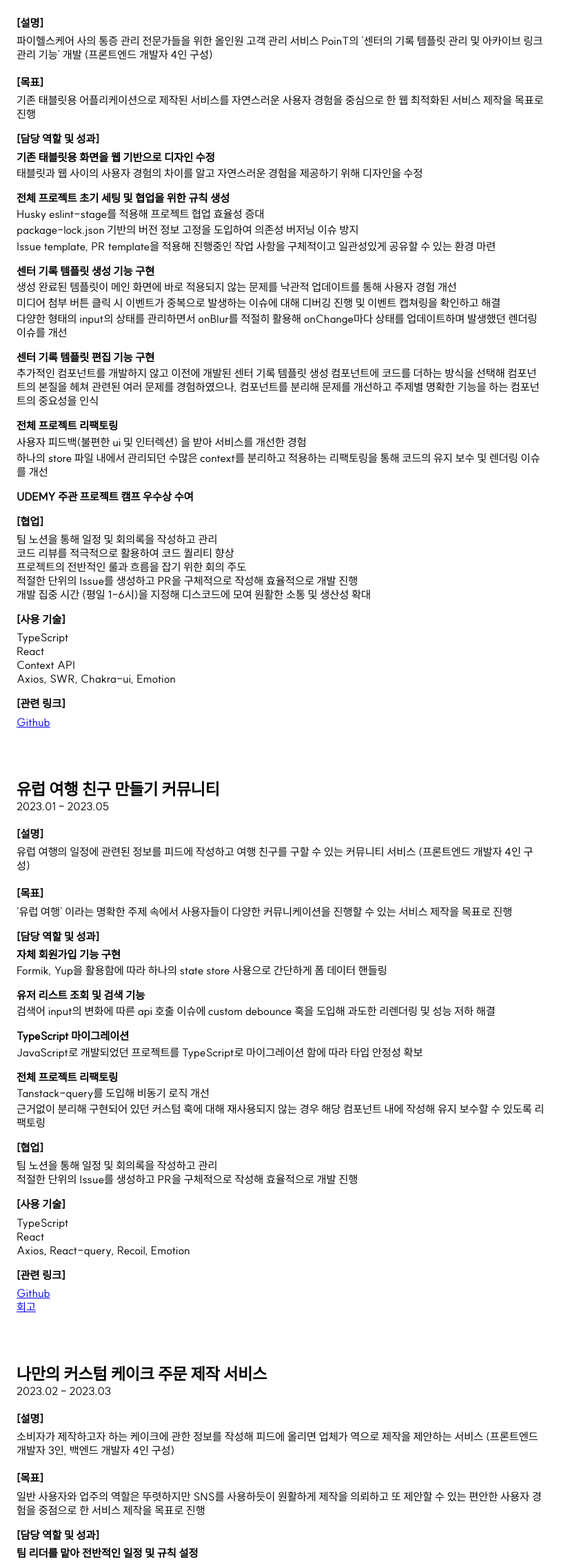
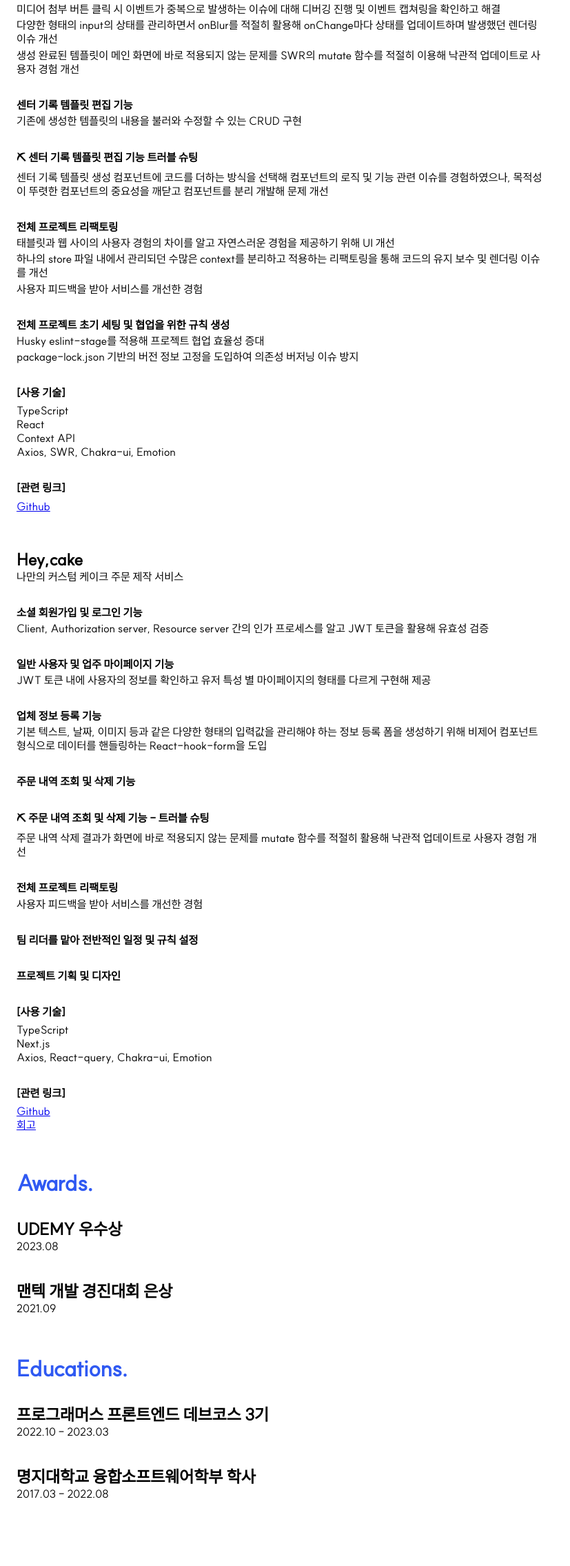
Before and after one commit to Heojiyeon/resume, a Gatsby site: page / in a window 1280 px wide. Shown: the part 529-2800 px from the top of the page at 69% size, without its empty margins (0-827 px from the left). After the commit the page ends 2741 px from the top, so only its background shows below. Built offline with nearby package versions, Linux system fonts and the light colour scheme; Gatsby itself is replaced by a stand-in of ours.

Commit message:
docs: update data

```diff
--- /dev/null
+++ b/src/components/Education/EducationHeader.tsx
@@ -0,0 +1,19 @@
+import React from 'react';
+
+type EducationHeaderProp = {
+  header: {
+    title: string;
+    period: string;
+  };
+};
+
+export default function EducationHeader({ header }: EducationHeaderProp) {
+  const { title, period } = header;
+  return (
+    <div>
+      <h2 style={{ marginBottom: 0 }}>{title}</h2>
+      <div>{period}</div>
+      <br />
+    </div>
+  );
+}
--- /dev/null
+++ b/src/components/Education/index.tsx
@@ -0,0 +1,24 @@
+import React from "react";
+import { FONT_HIGHLIGHT } from "../../utils/constants";
+import { educations } from "../../utils/educationData";
+import EducationHeader from "./EducationHeader";
+
+export default function Education() {
+    return (
+    <div>
+    <h1 style={{ color: FONT_HIGHLIGHT, marginBottom: '2rem' }}>
+      Educations.
+    </h1>
+    {educations.map(education => (
+      <div
+        key={education._id}
+        style={{
+          marginBottom: '1rem',
+        }}
+      >
+        <EducationHeader header={education.header}/>
+      </div>
+    ))}
+  </div>
+    )
+}
--- a/src/components/Experience/index.tsx
+++ b/src/components/Experience/index.tsx
@@ -9,17 +9,16 @@ export default function Experience() {
   return (
     <div>
       <h1 style={{ color: FONT_HIGHLIGHT, marginBottom: '2rem' }}>
-        Other experiences.
+        Awards.
       </h1>
       {experiences.map(experience => (
         <div
           key={experience._id}
           style={{
-            marginBottom: '4rem',
+            marginBottom: '1rem',
           }}
         >
           <ExperienceHeader header={experience.header} />
-          <ExperienceContent content={experience.content} />
         </div>
       ))}
     </div>
--- a/src/components/Project/ProjectContent.tsx
+++ b/src/components/Project/ProjectContent.tsx
@@ -9,47 +9,32 @@ interface Roles {
 type ProjectContentProp = {
   content: {
     description: string;
-    goal: string;
-    roles: Roles[];
-    results: string[];
-    cooperations: string[];
-    stacks: string[];
-    links: {
+     roles: Roles[];
+     cooperations: string[];
+     stacks: string[];
+     links: {
       github: string;
-      review?: string;
+      review?: string | undefined;
     };
   };
 };
 
 export default function ProjectContent({ content }: ProjectContentProp) {
-  const { description, goal, roles, results, cooperations, stacks, links } =
+  const { description, roles, stacks, links } =
     content;
 
   return (
     <div>
       <div>
-        <StyledTitle>[설명]</StyledTitle>
         {description}
       </div>
-      <br />
-      <div>
-        <StyledTitle>[목표]</StyledTitle>
-        {goal}
-      </div>
       <StyledUl>
-        <StyledTitle>[담당 역할 및 성과]</StyledTitle>
         {roles.map((currentRole, idx) => (
           <StyledUl key={roles.length + idx} style={{ fontWeight:'bold', marginBottom: '1rem'}}>{currentRole.role}
             {currentRole.result && currentRole.result.map(currentResult => (
               <li style={{fontWeight: 'normal', listStyle:"none",  marginTop: '0.2rem'}}>{currentResult}</li>
             ))}
           </StyledUl>
-        ))}
-      </StyledUl>
-      <StyledUl>
-        <StyledTitle>[협업]</StyledTitle>
-        {cooperations.map((cooperation, idx) => (
-          <StyledLi key={cooperations.length + idx}>{cooperation}</StyledLi>
         ))}
       </StyledUl>
       <StyledUl>
@@ -81,6 +66,7 @@ const StyledTitle = styled('div')`
 
 const StyledUl = styled('ul')`
   padding: 0;
+  margin-top: 2rem;
 `;
 
 const StyledLi = styled('li')`
--- a/src/components/Project/ProjectHeader.tsx
+++ b/src/components/Project/ProjectHeader.tsx
@@ -8,13 +8,11 @@ type ProjectHeaderProp = {
 };
 
 export default function ProjectHeader({ header }: ProjectHeaderProp) {
-  const { title, period } = header;
+  const { title } = header;
 
   return (
     <div>
       <h2 style={{ marginBottom: 0 }}>{title}</h2>
-      <div>{period}</div>
-      <br />
     </div>
   );
 }
--- a/src/components/Project/index.tsx
+++ b/src/components/Project/index.tsx
@@ -13,7 +13,6 @@ export default function Project() {
         <ProjectContentContainer key={project._id}>
           <ProjectHeader header={project.header} />
           <ProjectContent content={project.content} />
-          <br />
         </ProjectContentContainer>
       ))}
     </>
--- a/src/pages/index.tsx
+++ b/src/pages/index.tsx
@@ -2,10 +2,10 @@ import styled from '@emotion/styled';
 import '@fontsource/gothic-a1';
 import type { HeadFC, PageProps } from 'gatsby';
 import React from 'react';
+import Education from '../components/Education';
 import Experience from '../components/Experience';
 import Header from '../components/Header';
 import Project from '../components/Project';
-import Skill from '../components/Skill';
 import '../styles/global.css';
 
 const IndexPage: React.FC<PageProps> = () => {
@@ -14,7 +14,7 @@ const IndexPage: React.FC<PageProps> = () => {
       <Header />
       <Project />
       <Experience />
-      <Skill />
+      <Education />
     </IndexPageContainer>
   );
 };
--- /dev/null
+++ b/src/utils/educationData.ts
@@ -0,0 +1,18 @@
+const educations = [
+  {
+    _id: 2,
+    header: {
+      title: '프로그래머스 프론트엔드 데브코스 3기',
+      period: '2022.10 - 2023.03',
+    }
+  },
+  {
+    _id: 3,
+    header: {
+      title: '명지대학교 융합소프트웨어학부 학사',
+      period: '2017.03 - 2022.08',
+    }
+  }
+]
+
+export { educations };
--- a/src/utils/experienceData.ts
+++ b/src/utils/experienceData.ts
@@ -2,44 +2,17 @@ const experiences = [
   {
     _id: 0,
     header: {
-      title: '리액트 공식 문서 스터디',
-      period: '2023.05 - 진행중',
-    },
-    content: {
-      description:
-        '리액트의 본질을 알고 활용하기 위해 공식 문서를 읽고 토론하는 스터디 진행 및 흥미롭고 새롭게 알게된 지식을 블로그에 기록',
-      links: {
-        title: '리액트에서 상태를 관리하는 방법에 대해 작성한 글',
-        link: 'https://velog.io/@jiy7107/React-Preserving-and-Resetting-State',
-      },
-    },
+      title: 'UDEMY 우수상',
+      period: '2023.08',
+    }
   },
   {
     _id: 1,
     header: {
-      title: '개발 경진대회 은상 수상',
-      period: '2021.09.01',
-    },
-    content: {
-      description:
-        '유튜브 트렌드 분석 서비스의 프론트엔드 개발자로 공모전에 참여',
-      links: {
-        title: 'Github',
-        link: 'https://github.com/milkymilky0116/Youtube-Trend-Analysis-Project',
-      },
-    },
-  },
-  {
-    _id: 2,
-    header: {
-      title: '명지대학교 융합소프트웨어학부 학사',
-      period: '2017.03 - 2022.08',
-    },
-    content: {
-      description:
-        'Computer Science 전반적인 이론 및 웹 개발 실습, 데이터 베이스 등의 과목을 이수',
-    },
-  },
+      title: '맨텍 개발 경진대회 은상',
+      period: '2021.09',
+    }
+  }
 ];
 
 export { experiences };
--- a/src/utils/headerData.ts
+++ b/src/utils/headerData.ts
@@ -21,7 +21,7 @@ const HeaderContacts = [
 const HeaderIntroduces = [
   {
     _id: 0,
-    subheading: '개발에 정확한 근거를 제시할 수 있도록 노력합니다.',
+    subheading: '개발에 정확한 근거를 제시합니다.',
     description:
       '문제를 정확히 인식하고 최적의 기술을 적용해 서비스를 구현하고자 합니다. 본래 사용하던 기술 외에도 새로운 기술에 대해 두려움 없이 빠르게 습득하며 항상 호기심을 가지고 배우려는 자세를 유지합니다. 공식 문서를 기반으로 기술을 터득하는 것을 중심으로 하되, 동료들과 주기적으로 스터디를 진행하며 기술의 본질을 깨닫고 적재적소에 사용하기 위해 노력합니다.',
   },
--- a/src/utils/projectData.ts
+++ b/src/utils/projectData.ts
@@ -2,51 +2,53 @@ const projects = [
   {
     _id: 0,
     header: {
-      title: '센터 전용 기록 템플릿 및 링크 관리 서비스',
+      title: 'POINT [UDEMY 우수상]',
       period: '2023.07 - 2023.08',
     },
     content: {
-      description: `파이헬스케어 사의 통증 관리 전문가들을 위한 올인원 고객 관리 서비스 PoinT의 '센터의 기록 템플릿 관리 및 아카이브 링크 관리 기능' 개발
-       (프론트엔드 개발자 4인 구성)`,
-      goal: '기존 태블릿용 어플리케이션으로 제작된 서비스를 자연스러운 사용자 경험을 중심으로 한 웹 최적화된 서비스 제작을 목표로 진행',
+      description: `센터 전용 기록 템플릿 및 링크 관리 서비스`,
       roles: [
         {
-          role: '기존 태블릿용 화면을 웹 기반으로 디자인 수정',
+          role: '센터 기록 템플릿 생성 기능',
           result: [
-            '태블릿과 웹 사이의 사용자 경험의 차이를 알고 자연스러운 경험을 제공하기 위해 디자인을 수정'
+            '기본 텍스트, 미디어, 선택형 문항 CRUD 구현',
+            '각 문항의 필수 여부, 이동 기능 및 유효성 검증을 거쳐 템플릿을 생성하는 기능 구현'
+          ]
+        },
+        {
+          role: '⛏ 센터 기록 템플릿 생성 기능 - 트러블 슈팅',
+          result: [
+            '미디어 첨부 버튼 클릭 시 이벤트가 중복으로 발생하는 이슈에 대해 디버깅 진행 및 이벤트 캡쳐링을 확인하고 해결',
+            '다양한 형태의 input의 상태를 관리하면서 onBlur를 적절히 활용해 onChange마다 상태를 업데이트하며 발생했던 렌더링 이슈 개선',
+            '생성 완료된 템플릿이 메인 화면에 바로 적용되지 않는 문제를 SWR의 mutate 함수를 적절히 이용해 낙관적 업데이트로 사용자 경험 개선',
+          ]
+        },
+        {
+          role: '센터 기록 템플릿 편집 기능',
+          result: [
+            '기존에 생성한 템플릿의 내용을 불러와 수정할 수 있는 CRUD 구현',
+          ]
+        },
+        {
+          role: '⛏ 센터 기록 템플릿 편집 기능 트러블 슈팅',
+          result: [
+            '센터 기록 템플릿 생성 컴포넌트에 코드를 더하는 방식을 선택해 컴포넌트의 로직 및 기능 관련 이슈를 경험하였으나, 목적성이 뚜렷한 컴포넌트의 중요성을 깨닫고 컴포넌트를 분리 개발해 문제 개선'
+          ]
+        },
+        {
+          role: '전체 프로젝트 리팩토링',
+          result: [
+            '태블릿과 웹 사이의 사용자 경험의 차이를 알고 자연스러운 경험을 제공하기 위해 UI 개선',
+            '하나의 store 파일 내에서 관리되던 수많은 context를 분리하고 적용하는 리팩토링을 통해 코드의 유지 보수 및 렌더링 이슈를 개선',
+            '사용자 피드백을 받아 서비스를 개선한 경험'
           ]
         },
         {
           role: '전체 프로젝트 초기 세팅 및 협업을 위한 규칙 생성',
           result: [
             'Husky eslint-stage를 적용해 프로젝트 협업 효율성 증대',
-            'package-lock.json 기반의 버전 정보 고정을 도입하여 의존성 버저닝 이슈 방지',
-            'Issue template, PR template을 적용해 진행중인 작업 사항을 구체적이고 일관성있게 공유할 수 있는 환경 마련',
+            'package-lock.json 기반의 버전 정보 고정을 도입하여 의존성 버저닝 이슈 방지'
           ]
-        },
-        {
-          role: '센터 기록 템플릿 생성 기능 구현',
-          result: [
-            '생성 완료된 템플릿이 메인 화면에 바로 적용되지 않는 문제를 낙관적 업데이트를 통해 사용자 경험 개선',
-            '미디어 첨부 버튼 클릭 시 이벤트가 중복으로 발생하는 이슈에 대해 디버깅 진행 및 이벤트 캡쳐링을 확인하고 해결',
-            '다양한 형태의 input의 상태를 관리하면서 onBlur를 적절히 활용해 onChange마다 상태를 업데이트하며 발생했던 렌더링 이슈를 개선',
-          ]
-        },
-        {
-          role: '센터 기록 템플릿 편집 기능 구현',
-          result: [
-            '추가적인 컴포넌트를 개발하지 않고 이전에 개발된 센터 기록 템플릿 생성 컴포넌트에 코드를 더하는 방식을 선택해 컴포넌트의 본질을 헤쳐 관련된 여러 문제를 경험하였으나, 컴포넌트를 분리해 문제를 개선하고 주제별 명확한 기능을 하는 컴포넌트의 중요성을 인식'
-          ]
-        },
-        {
-          role: '전체 프로젝트 리팩토링',
-          result: [
-            '사용자 피드백(불편한 ui 및 인터렉션) 을 받아 서비스를 개선한 경험',
-            '하나의 store 파일 내에서 관리되던 수많은 context를 분리하고 적용하는 리팩토링을 통해 코드의 유지 보수 및 렌더링 이슈를 개선',
-          ]
-        },
-        {
-          role: 'UDEMY 주관 프로젝트 캠프 우수상 수여'
         }
       ],
       cooperations: [
@@ -67,90 +69,39 @@ const projects = [
     },
   },
   {
-    _id: 1,
-    header: {
-      title: '유럽 여행 친구 만들기 커뮤니티',
-      period: '2023.01 - 2023.05 ',
-    },
-    content: {
-      description:
-        '유럽 여행의 일정에 관련된 정보를 피드에 작성하고 여행 친구를 구할 수 있는 커뮤니티 서비스 (프론트엔드 개발자 4인 구성)',
-      goal: `'유럽 여행' 이라는 명확한 주제 속에서 사용자들이 다양한 커뮤니케이션을 진행할 수 있는 서비스 제작을 목표로 진행`,
-      roles: [
-        {
-          role: '자체 회원가입 기능 구현',
-          result: [
-            'Formik, Yup을 활용함에 따라 하나의 state store 사용으로 간단하게 폼 데이터 핸들링'
-          ]
-        },
-        {
-          role: '유저 리스트 조회 및 검색 기능',
-          result: [
-            '검색어 input의 변화에 따른 api 호출 이슈에 custom debounce 훅을 도입해 과도한 리렌더링 및 성능 저하 해결'
-          ]
-        },
-        {
-          role: 'TypeScript 마이그레이션',
-          result: [
-            'JavaScript로 개발되었던 프로젝트를 TypeScript로 마이그레이션 함에 따라 타입 안정성 확보'
-          ]
-        }, {
-          role: '전체 프로젝트 리팩토링',
-          result: [
-            'Tanstack-query를 도입해 비동기 로직 개선',
-            '근거없이 분리해 구현되어 있던 커스텀 훅에 대해 재사용되지 않는 경우 해당 컴포넌트 내에 작성해 유지 보수할 수 있도록 리팩토링',
-          ]
-        }
-      ],
-      cooperations: [
-        '팀 노션을 통해 일정 및 회의록을 작성하고 관리',
-        '적절한 단위의 Issue를 생성하고 PR을 구체적으로 작성해 효율적으로 개발 진행',
-      ],
-      stacks: ['TypeScript', 'React', 'Axios, React-query, Recoil, Emotion'],
-      links: {
-        github: 'https://github.com/prgrms-fe-devcourse/FEDC3_Tripend_JAEHO',
-        review:
-          'https://velog.io/@jiy7107/%ED%94%84%EB%A1%9C%EA%B7%B8%EB%9E%98%EB%A8%B8%EC%8A%A4-%EB%8D%B0%EB%B8%8C%EC%BD%94%EC%8A%A4-%ED%8C%80%ED%94%84%EB%A1%9C%EC%A0%9D%ED%8A%B8-%ED%9A%8C%EA%B3%A0',
-      },
-    },
-  },
-  {
     _id: 2,
     header: {
-      title: '나만의 커스텀 케이크 주문 제작 서비스',
+      title: 'Hey,cake',
       period: '2023.02 - 2023.03',
     },
     content: {
       description:
-        '소비자가 제작하고자 하는 케이크에 관한 정보를 작성해 피드에 올리면 업체가 역으로 제작을 제안하는 서비스 (프론트엔드 개발자 3인, 백엔드 개발자 4인 구성)',
+        '나만의 커스텀 케이크 주문 제작 서비스',
       goal: '일반 사용자와 업주의 역할은 뚜렷하지만 SNS를 사용하듯이 원활하게 제작을 의뢰하고 또 제안할 수 있는 편안한 사용자 경험을 중점으로 한 서비스 제작을 목표로 진행',
       roles: [
         {
-          role: '팀 리더를 맡아 전반적인 일정 및 규칙 설정',
-        },
-        {
-          role: '프로젝트 기획 및 디자인'
-        },
-        {
-          role: '소셜 회원가입 및 로그인 기능 구현',
+          role: '소셜 회원가입 및 로그인 기능',
           result: [
             'Client, Authorization server, Resource server 간의 인가 프로세스를 알고 JWT 토큰을 활용해 유효성 검증'
           ]
         },
         {
-          role: '일반 사용자 및 업주 마이페이지 기능 구현',
-          result:[
+          role: '일반 사용자 및 업주 마이페이지 기능',
+          result: [
             'JWT 토큰 내에 사용자의 정보를 확인하고 유저 특성 별 마이페이지의 형태를 다르게 구현해 제공'
           ]
         },
         {
-          role: '업체 정보 등록 기능 구현',
+          role: '업체 정보 등록 기능',
           result: [
-            '기본 텍스트, 날짜, 이미지 등과 같은 다양한 형태의 입력값을 관리해야 하는 정보 등록 폼을 생성하기 위해 비제어 컴포넌트 형식으로 데이터를 핸들링하는 React-hook-form을 도입해 렌더링 이슈 개선'
+            '기본 텍스트, 날짜, 이미지 등과 같은 다양한 형태의 입력값을 관리해야 하는 정보 등록 폼을 생성하기 위해 비제어 컴포넌트 형식으로 데이터를 핸들링하는 React-hook-form을 도입'
           ]
         },
         {
-          role: '주문 내역 조회 및 삭제 기능 구현',
+          role: '주문 내역 조회 및 삭제 기능',
+        },
+        {
+          role: '⛏ 주문 내역 조회 및 삭제 기능 - 트러블 슈팅',
           result: [
             '주문 내역 삭제 결과가 화면에 바로 적용되지 않는 문제를 mutate 함수를 적절히 활용해 낙관적 업데이트로 사용자 경험 개선'
           ]
@@ -158,8 +109,14 @@ const projects = [
         {
           role: '전체 프로젝트 리팩토링',
           result: [
-            '사용자 피드백 (렌더링, 모바일 접근, 불편한 ui)을 받아 서비스를 개선해 2차 배포에서 긍정적인 피드백을 받은 경험'
+            '사용자 피드백을 받아 서비스를 개선한 경험'
           ]
+        },
+        {
+          role: '팀 리더를 맡아 전반적인 일정 및 규칙 설정',
+        },
+        {
+          role: '프로젝트 기획 및 디자인',
         }
       ],
       cooperations: [
```
Also changed, not shown: src/components/Header/HeaderIntroduce.tsx (+12 -6 lines).
